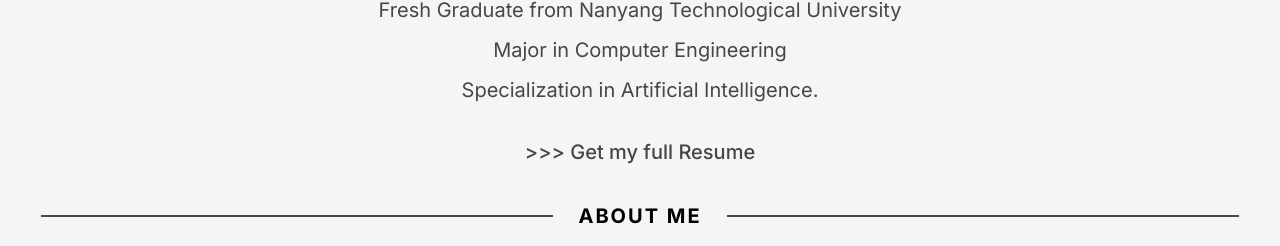
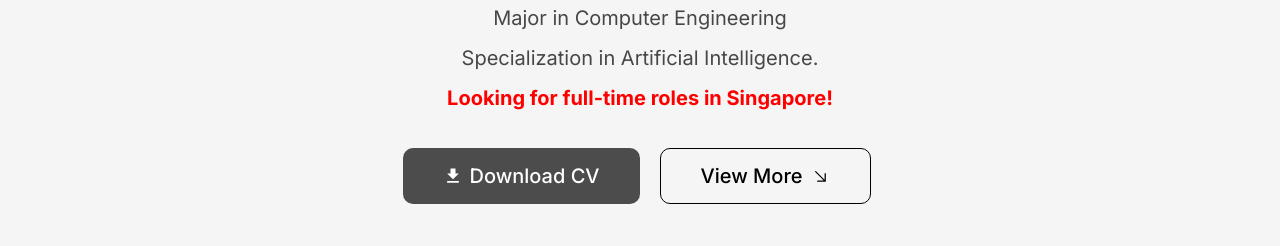
Before and after one commit to jason-701/jason-701.github.io, a React (Create React App) app: page / in a window 1280 px wide. Shown: the part 420-666 px from the top of the page. Built offline with nearby package versions, Linux system fonts and the light colour scheme.

Commit message:
added 2 new buttons, moved some navbar functions around

```diff
--- a/src/components/Homepage.jsx
+++ b/src/components/Homepage.jsx
@@ -5,6 +5,9 @@ import Lottie from "lottie-react";
 import codingAnimation from "./coding2.json";
 import Project from "./Project";
 import Contact from "./Contact";
+import { MdDownload } from "react-icons/md";
+import { GoArrowDownRight } from "react-icons/go";
+import { useNavigation } from "./useNavigation";
 
 const Homepage = () => {
   const [nameText, setNameText] = useState("");
@@ -15,13 +18,14 @@ const Homepage = () => {
   const [nameComplete, setNameComplete] = useState(false);
   const [descComplete, setDescComplete] = useState(false);
   const [showProject, setShowProject] = useState(false);
+  const { handleAboutClick } = useNavigation();
 
   const projectRef = useRef(null);
   const aboutRef = useRef(null);
 
   const fullName = "I'm Jason.";
   const fullDescription =
-    "Fresh Graduate from Nanyang Technological University\nMajor in Computer Engineering\nSpecialization in Artificial Intelligence.";
+    "Fresh Graduate from Nanyang Technological University\nMajor in Computer Engineering\nSpecialization in Artificial Intelligence.\nLooking for full-time roles in Singapore!";
 
   // const handleContactClick = (e) => {
   //   e.preventDefault();
@@ -245,7 +249,7 @@ const Homepage = () => {
       </div>
       <div className="home-description">
         {descriptionText.split("\n").map((line, index) => (
-          <span key={index}>
+          <span key={index} className={`desc-line-${index}`}>
             {line}
             {index < descriptionText.split("\n").length - 1 && <br />}
           </span>
@@ -255,20 +259,30 @@ const Homepage = () => {
         )}
       </div>
       <div
+        className={`home-buttons-wrapper ${
+          showButtons ? "button-fade-in" : "button-fade-hidden"
+        }`}
+      >
+        <div
           className={`home-buttons ${
             showButtons ? "button-fade-in" : "button-fade-hidden"
           }`}
         >
+          <MdDownload size={20} style={{ color: "white" }} />
           <a
             href="./resume/RESUME_Jason Chang Chieh Hsiang (NTU).pdf"
             download="RESUME_Jason Chang Chieh Hsiang (NTU)"
             className="resume-button"
           >
-          {">>>"} Get my full Resume
+            Download CV
           </a>
-        {/* <button onClick={handleContactClick} className="contact-button">
-          Contact me
-        </button> */}
+        </div>
+        <div className="read-on-button-wrapper">
+          <a className="read-on-button" href="#" onClick={handleAboutClick}>
+            View More
+            <GoArrowDownRight size={20} />
+          </a>
+        </div>
       </div>
 
       <div ref={aboutRef} id="about">
--- a/src/components/Navbar.jsx
+++ b/src/components/Navbar.jsx
@@ -1,105 +1,16 @@
-import React, { useState, useEffect } from "react";
-import { NavLink, useLocation } from "react-router-dom";
+import React from "react";
+import { NavLink } from "react-router-dom";
+import { useNavigation } from "./useNavigation";
 import "./navbar.css";
 
 const Navbar = () => {
-  const [activeSection, setActiveSection] = useState("home");
-  const location = useLocation();
-
-  const handleHomeClick = (e) => {
-    if (location.pathname === "/") {
-      e.preventDefault();
-      const homepageSection = document.getElementById("homepage");
-      if (homepageSection) {
-        homepageSection.scrollIntoView({ behavior: "smooth", block: "start" });
-        setActiveSection("home");
-      }
-    }
-  };
-
-  const handleAboutClick = (e) => {
-    if (location.pathname === "/") {
-      e.preventDefault();
-      const aboutSection = document.getElementById("about");
-      if (aboutSection) {
-        aboutSection.scrollIntoView({ behavior: "smooth", block: "start" });
-        setActiveSection("about");
-      }
-    }
-  };
-
-  const handleProjectClick = (e) => {
-    if (location.pathname === "/") {
-      e.preventDefault();
-      const projectSection = document.getElementById("project");
-      if (projectSection) {
-        projectSection.scrollIntoView({ behavior: "smooth", block: "start" });
-        setActiveSection("project");
-      }
-    }
-  };
-
-  const handleContactClick = (e) => {
-    if (location.pathname === "/") {
-      e.preventDefault();
-      const contactSection = document.getElementById("contact");
-      if (contactSection) {
-        contactSection.scrollIntoView({ behavior: "smooth", block: "start" });
-        setActiveSection("contact");
-      }
-    }
-  };
-
-  useEffect(() => {
-    if (location.pathname === "/") {
-      setActiveSection("home");
-    }
-  }, [location.pathname]);
-
-  useEffect(() => {
-    if (location.pathname !== "/") return;
-
-    const handleScroll = () => {
-      const homepageSection = document.getElementById("homepage");
-      const aboutSection = document.getElementById("about");
-      const projectSection = document.getElementById("project");
-      const contactSection = document.getElementById("contact");
-
-      if (
-        !homepageSection ||
-        !aboutSection ||
-        !projectSection ||
-        !contactSection
-      )
-        return;
-
-      const scrollPosition = window.scrollY + 150;
-      const homepageTop = homepageSection.offsetTop;
-      const aboutTop = aboutSection.offsetTop;
-      const projectTop = projectSection.offsetTop;
-      const contactTop = contactSection.offsetTop;
-
-      const isNearBottom =
-        window.innerHeight + window.scrollY >= document.body.offsetHeight - 100;
-
-      if (isNearBottom || scrollPosition >= contactTop) {
-        setActiveSection("contact");
-      } else if (scrollPosition >= projectTop) {
-        setActiveSection("project");
-      } else if (scrollPosition >= aboutTop) {
-        setActiveSection("about");
-      } else if (scrollPosition >= homepageTop) {
-        setActiveSection("home");
-      }
-    };
-
-    window.addEventListener("scroll", handleScroll);
-    handleScroll();
-
-    return () => {
-      window.removeEventListener("scroll", handleScroll);
-    };
-  }, [location.pathname]);
+  const {
+    activeSection,
+    handleHomeClick,
+    handleAboutClick,
+    handleProjectClick,
+    handleContactClick,
+  } = useNavigation();
 
   return (
     <nav className="navbar">
--- a/src/components/homepage.css
+++ b/src/components/homepage.css
@@ -1,7 +1,7 @@
 .home {
   font-family: Inter, sans-serif;
 
-  padding-top: 15vh;
+  padding-top: 11vh;
   /* height: 100vh; */
   box-sizing: border-box;
 
@@ -33,15 +33,34 @@
   line-height: 5vh;
 }
 
+.desc-line-3 {
+  font-weight: 700;
+  color: red;
+}
+
 .cursor {
   color: rgb(71, 71, 71);
   opacity: 1;
 }
 
+.home-buttons-wrapper {
+  display: flex;
+  margin-top: 30px;
+  gap: 20px;
+}
 .home-buttons {
-  margin-top: 30px;
+  background-color: rgb(76, 76, 76);
+  padding: 15px 40px;
+  border-radius: 10px;
   display: flex;
-  font-family: Inter, sans-serif;
+  color: white;
+  align-items: center;
+  gap: 7px;
+  transition: all 0.5s ease;
+}
+
+.home-buttons:hover {
+  background-color: rgb(134, 134, 134);
 }
 
 .resume-button {
@@ -50,51 +69,39 @@
   /* margin: 0 10px; */
   font-size: 1.25rem;
   /* background-color: rgb(103, 103, 103); */
-  color: rgb(70, 70, 70);
+  color: white;
   /* border-radius: 15px; */
   font-weight: 500;
   transition: all 0.5s ease;
 }
 
-.resume-button:hover {
-  /* background-color: white; */
-  /* color: rgb(103, 103, 103); */
-  /* border: 1px solid rgb(103, 103, 103); */
-  text-decoration: underline;
-  /* transform: scale(1.05); */
+.read-on-button {
+  padding: 15px 40px;
+  display: flex;
+  gap: 7px;
+  align-items: center;
+  border: 1px solid black;
+  border-radius: 10px;
+  text-decoration: none;
+  color: black;
+  font-size: 1.25rem;
+  font-weight: 500;
+  margin-right: 7px;
+  transition: all 0.5s ease;
 }
 
-.contact-button {
-  background-color: white;
-  border: 1px solid rgb(103, 103, 103);
-  font-size: 1.25rem;
-  padding: 5px 25px;
-  border-radius: 15px;
-  color: rgb(103, 103, 103);
-}
-
-.contact-button:hover {
-  border-color: white;
-  background-color: rgb(103, 103, 103);
-  cursor: pointer;
-  color: white;
-  transition: all 0.3s ease;
+.read-on-button:hover {
+  background-color: lightgray;
+  border-color: rgb(42, 42, 42);
 }
 
 .about-container {
-  /* background-color: rgb(176, 176, 176); */
-  /* background: #d3d3d3;
-  background: linear-gradient(
-    180deg,
-    rgba(211, 211, 211, 1) 0%,
-    rgba(196, 196, 196, 1) 100%
-  ); */
   margin-top: 5vh;
   /* padding-top: 5vh; */
   display: flex;
   align-items: center;
   width: 100vw;
-  justify-content: center; /* Centers the content horizontally */
+  justify-content: center;
 }
 
 .about {
@@ -273,6 +280,16 @@ img.img-fill {
     font-size: 0.9rem;
     text-align: left; /* better for mobile readability */
   }
+
+  .home-buttons,
+  .read-on-button {
+    padding: 15px 20px;
+  }
+
+  .resume-button,
+  .read-on-button {
+    font-size: 1rem;
+  }
 }
 
 @media (max-width: 480px) {
--- /dev/null
+++ b/src/components/useNavigation.jsx
@@ -0,0 +1,113 @@
+import { useState, useEffect } from "react";
+import { useLocation } from "react-router-dom";
+
+export const useNavigation = () => {
+  const [activeSection, setActiveSection] = useState("home");
+  const location = useLocation();
+
+  const handleHomeClick = (e) => {
+    if (location.pathname === "/") {
+      e.preventDefault();
+      const homepageSection = document.getElementById("homepage");
+      if (homepageSection) {
+        homepageSection.scrollIntoView({ behavior: "smooth", block: "start" });
+        setActiveSection("home");
+      }
+    }
+  };
+
+  const handleAboutClick = (e) => {
+    if (location.pathname === "/") {
+      e.preventDefault();
+      const aboutSection = document.getElementById("about");
+      if (aboutSection) {
+        aboutSection.scrollIntoView({ behavior: "smooth", block: "start" });
+        setActiveSection("about");
+      }
+    }
+  };
+
+  const handleProjectClick = (e) => {
+    if (location.pathname === "/") {
+      e.preventDefault();
+      const projectSection = document.getElementById("project");
+      if (projectSection) {
+        projectSection.scrollIntoView({ behavior: "smooth", block: "start" });
+        setActiveSection("project");
+      }
+    }
+  };
+
+  const handleContactClick = (e) => {
+    if (location.pathname === "/") {
+      e.preventDefault();
+      const contactSection = document.getElementById("contact");
+      if (contactSection) {
+        contactSection.scrollIntoView({ behavior: "smooth", block: "start" });
+        setActiveSection("contact");
+      }
+    }
+  };
+
+  // Set active section to home when pathname changes
+  useEffect(() => {
+    if (location.pathname === "/") {
+      setActiveSection("home");
+    }
+  }, [location.pathname]);
+
+  // Scroll listener to update active section
+  useEffect(() => {
+    if (location.pathname !== "/") return;
+
+    const handleScroll = () => {
+      const homepageSection = document.getElementById("homepage");
+      const aboutSection = document.getElementById("about");
+      const projectSection = document.getElementById("project");
+      const contactSection = document.getElementById("contact");
+
+      if (
+        !homepageSection ||
+        !aboutSection ||
+        !projectSection ||
+        !contactSection
+      )
+        return;
+
+      const scrollPosition = window.scrollY + 150;
+      const homepageTop = homepageSection.offsetTop;
+      const aboutTop = aboutSection.offsetTop;
+      const projectTop = projectSection.offsetTop;
+      const contactTop = contactSection.offsetTop;
+
+      const isNearBottom =
+        window.innerHeight + window.scrollY >= document.body.offsetHeight - 100;
+
+      if (isNearBottom || scrollPosition >= contactTop) {
+        setActiveSection("contact");
+      } else if (scrollPosition >= projectTop) {
+        setActiveSection("project");
+      } else if (scrollPosition >= aboutTop) {
+        setActiveSection("about");
+      } else if (scrollPosition >= homepageTop) {
+        setActiveSection("home");
+      }
+    };
+
+    window.addEventListener("scroll", handleScroll);
+    handleScroll();
+
+    return () => {
+      window.removeEventListener("scroll", handleScroll);
+    };
+  }, [location.pathname]);
+
+  return {
+    activeSection,
+    setActiveSection,
+    handleHomeClick,
+    handleAboutClick,
+    handleProjectClick,
+    handleContactClick,
+  };
+};
```
Also changed, not shown: 1 other file (tests, documents, lock files or other folders). Lines whose indentation alone changed are shown as unchanged.
